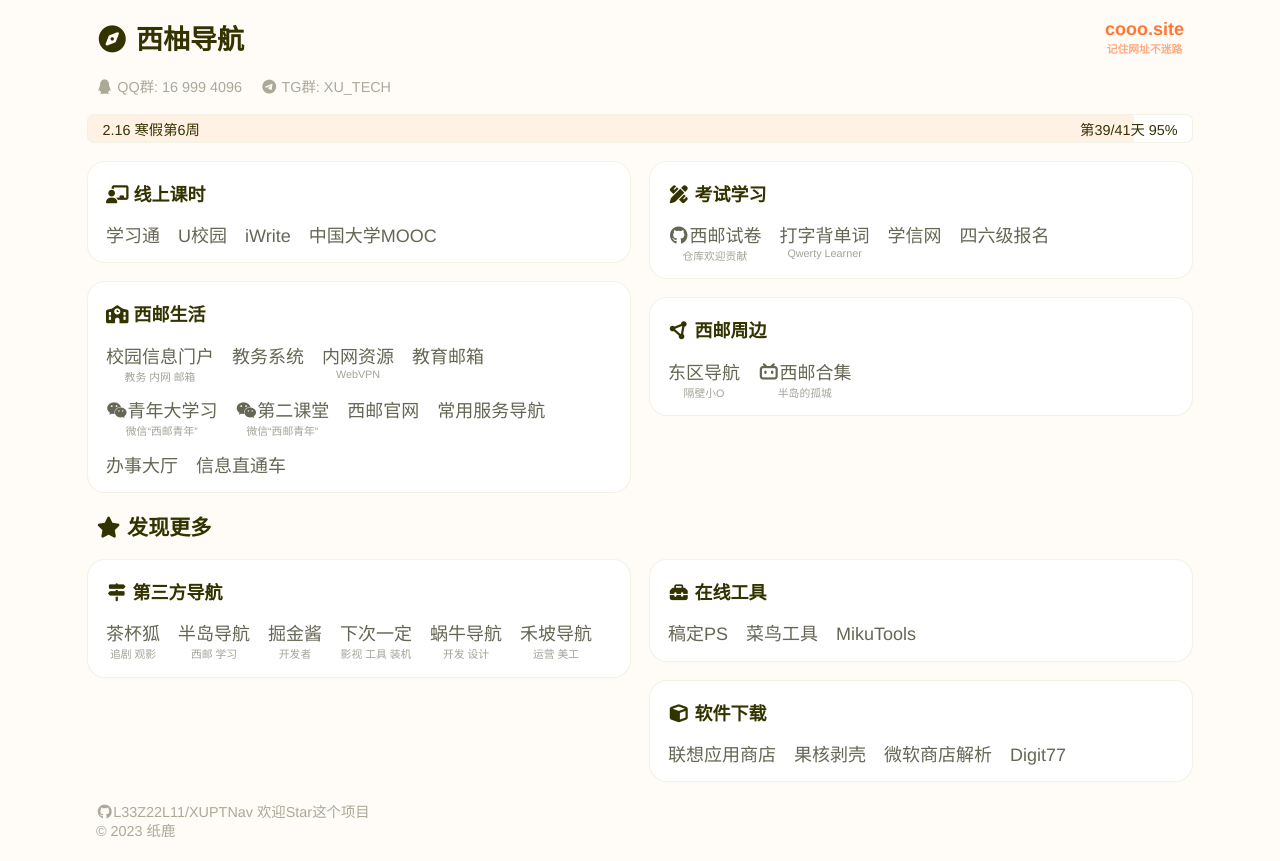
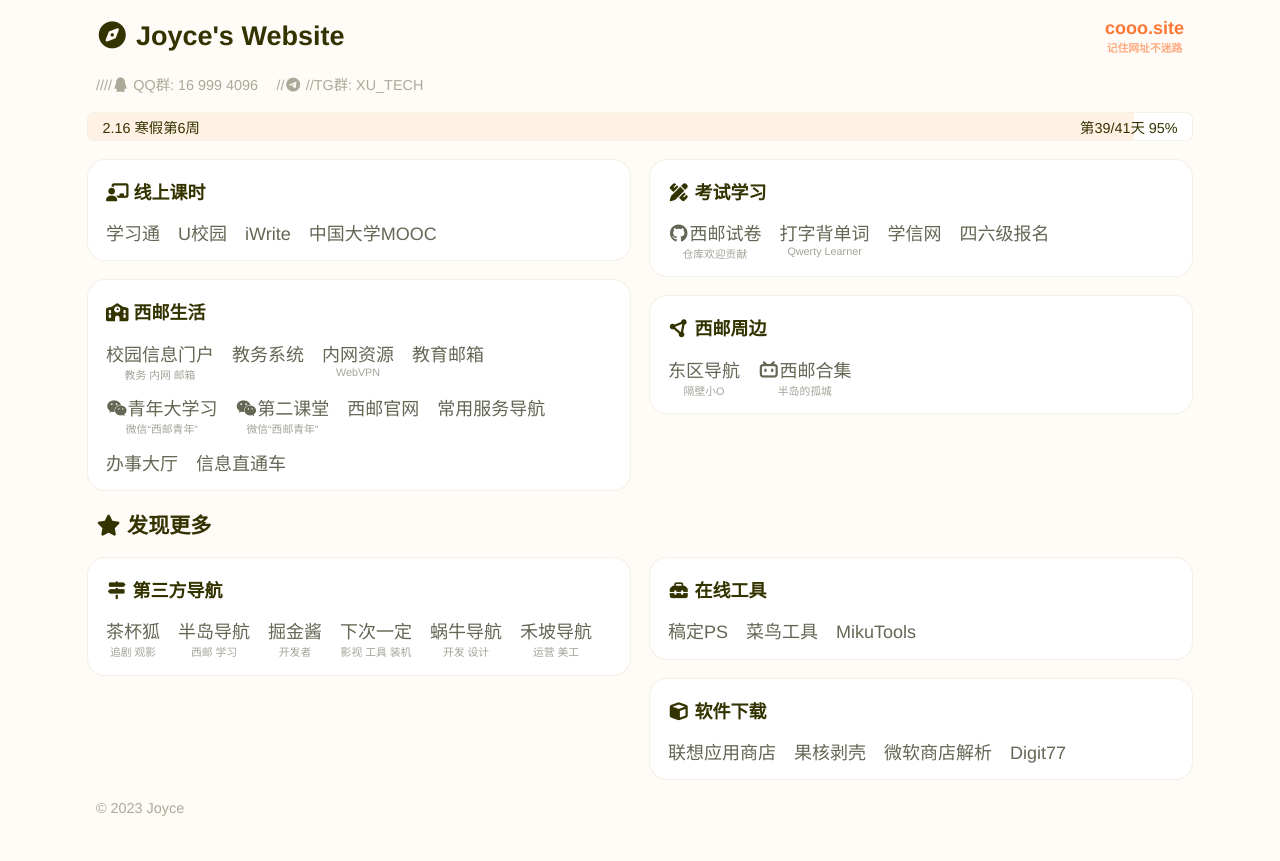
Before and after one commit to Joyce017/Rain-Sunsun, a plain HTML site: page index.html in a window 1280 px wide. After the commit the page ends 838 px from the top, so only its background shows below. Drawn offline with Linux system fonts and the light colour scheme.

Commit message:
Update index.html

```diff
--- a/index.html
+++ b/index.html
@@ -5,7 +5,7 @@
   <meta charset="UTF-8">
   <meta http-equiv="X-UA-Compatible" content="IE=edge">
   <meta name="viewport" content="width=device-width, initial-scale=1.0">
-  <title>西柚导航</title>
+  <title>Joyce's Website</title>
   <link rel="stylesheet" href="./asset/index.css">
   <link href="https://cdn.bootcdn.net/ajax/libs/font-awesome/6.2.1/css/all.min.css" rel="stylesheet">
   <base target="_blank">
@@ -13,18 +13,18 @@
 
 <body>
   <nav class="between">
-    <h2><a><i class="fa-solid fa-compass"></i> 西柚导航</a></h2>
+    <h2><a><i class="fa-solid fa-compass"></i> Joyce's Website</a></h2>
     <strong data-sub="记住网址不迷路">cooo.site</strong>
   </nav>
 
   <footer>
     <div class="list">
-      <a href="https://jq.qq.com/?_wv=1027&k=lQfNSeEd">
-        <i class="fa-brands fa-qq"></i> QQ群: 16 999 4096</a>&emsp;
-      <a href="https://t.me/xu_tech"><i class="fa-brands fa-telegram"></i>
-        TG群: XU_TECH</a>&emsp;
+      //<a href="https://jq.qq.com/?_wv=1027&k=lQfNSeEd">
+      //<i class="fa-brands fa-qq"></i> QQ群: 16 999 4096</a>&emsp;
+      //<a href="https://t.me/xu_tech"><i class="fa-brands fa-telegram"></i>
+      //TG群: XU_TECH</a>&emsp;
     </div>
-    <!-- <p><code>公告</code>添加链接请发邮件至L33Z22L11@qq.com</p> -->
+    <!-- <p><code>公告</code>添加链接请发邮件至446325950@qq.com</p> -->
   </footer>
 
   <!-- dialog -->
@@ -67,9 +67,7 @@
   </div>
 
   <footer>
-    <a href="https://github.com/L33Z22L11/XUPTNav">
-      <i class="fa-brands fa-github"></i>L33Z22L11/XUPTNav 欢迎Star这个项目</a>
-    <p>© 2023 纸鹿</p>
+    <p>© 2023 Joyce</p>
   </footer>
 
   <script src="./asset/nav.js"></script>
```
